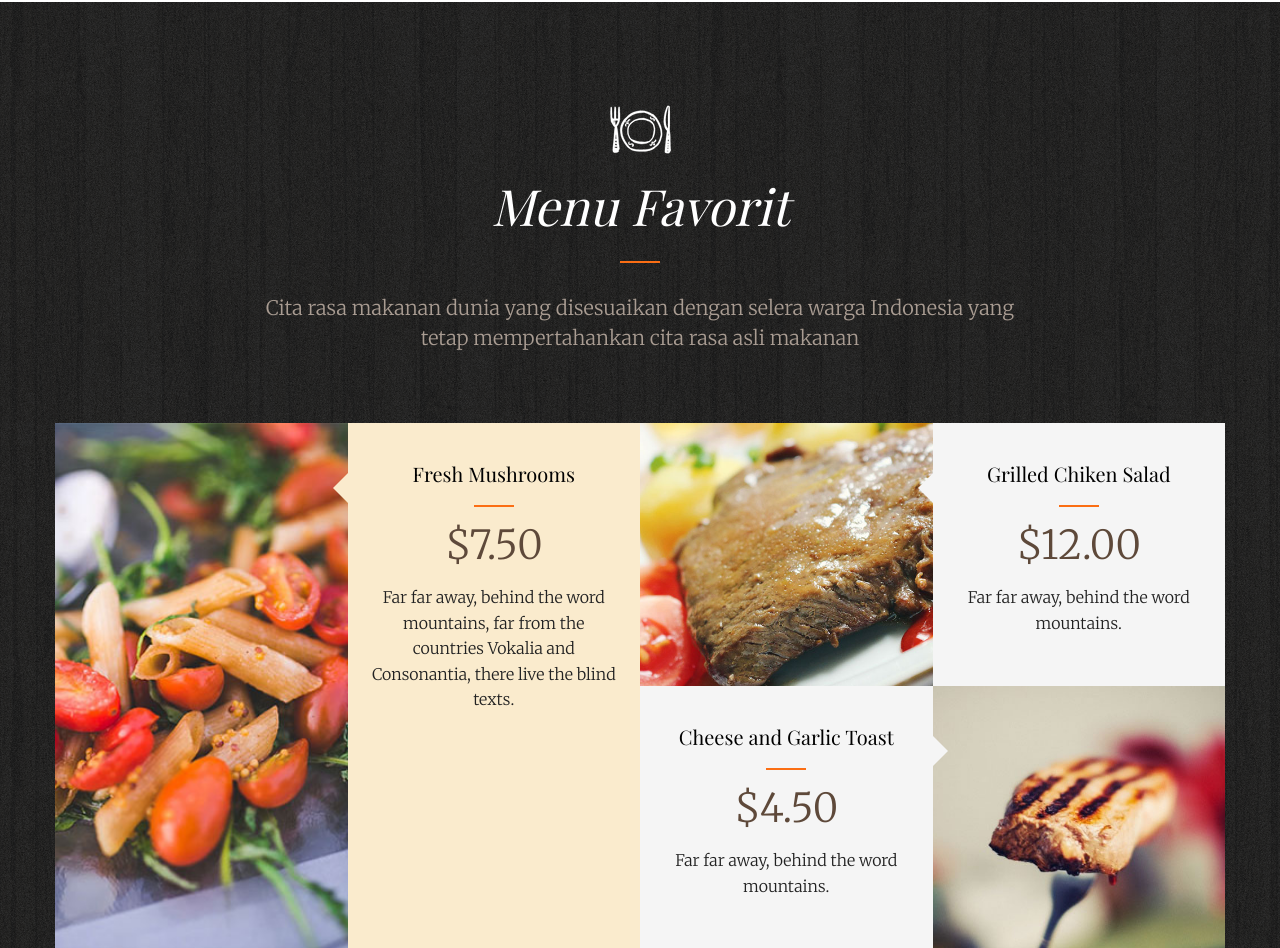
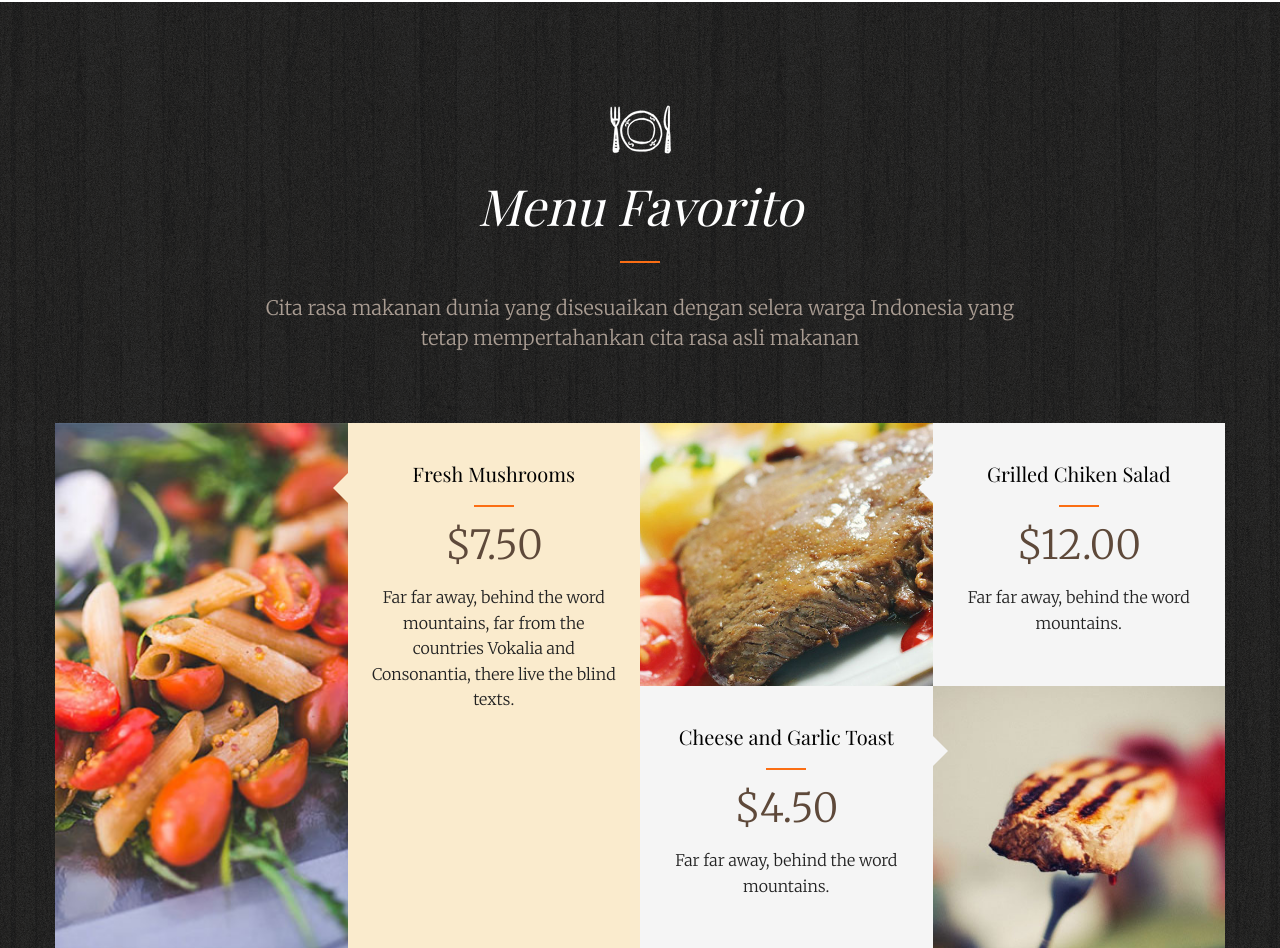
Before and after one commit to fluffyloopy-wu/mywebsite, a plain HTML site: page index.html in a window 1280 px wide. Shown: the part 1979-2927 px from the top of the page. Drawn offline with nearby package versions, Linux system fonts and the light colour scheme; files whose address does not match are found by name; a web font is replaced by a local one.

Commit message:
Update index.html

```diff
--- a/index.html
+++ b/index.html
@@ -167,7 +167,7 @@
 			<div class="container">
 				<div class="row text-center fh5co-heading row-padded">
 					<div class="col-md-8 col-md-offset-2">
-						<h2 class="heading to-animate">Menu Favorit</h2>
+						<h2 class="heading to-animate">Menu Favorito</h2>
 						<p class="sub-heading to-animate">Cita rasa makanan dunia yang disesuaikan dengan selera warga Indonesia yang tetap mempertahankan cita rasa asli makanan</p>
 					</div>
 				</div>
```
